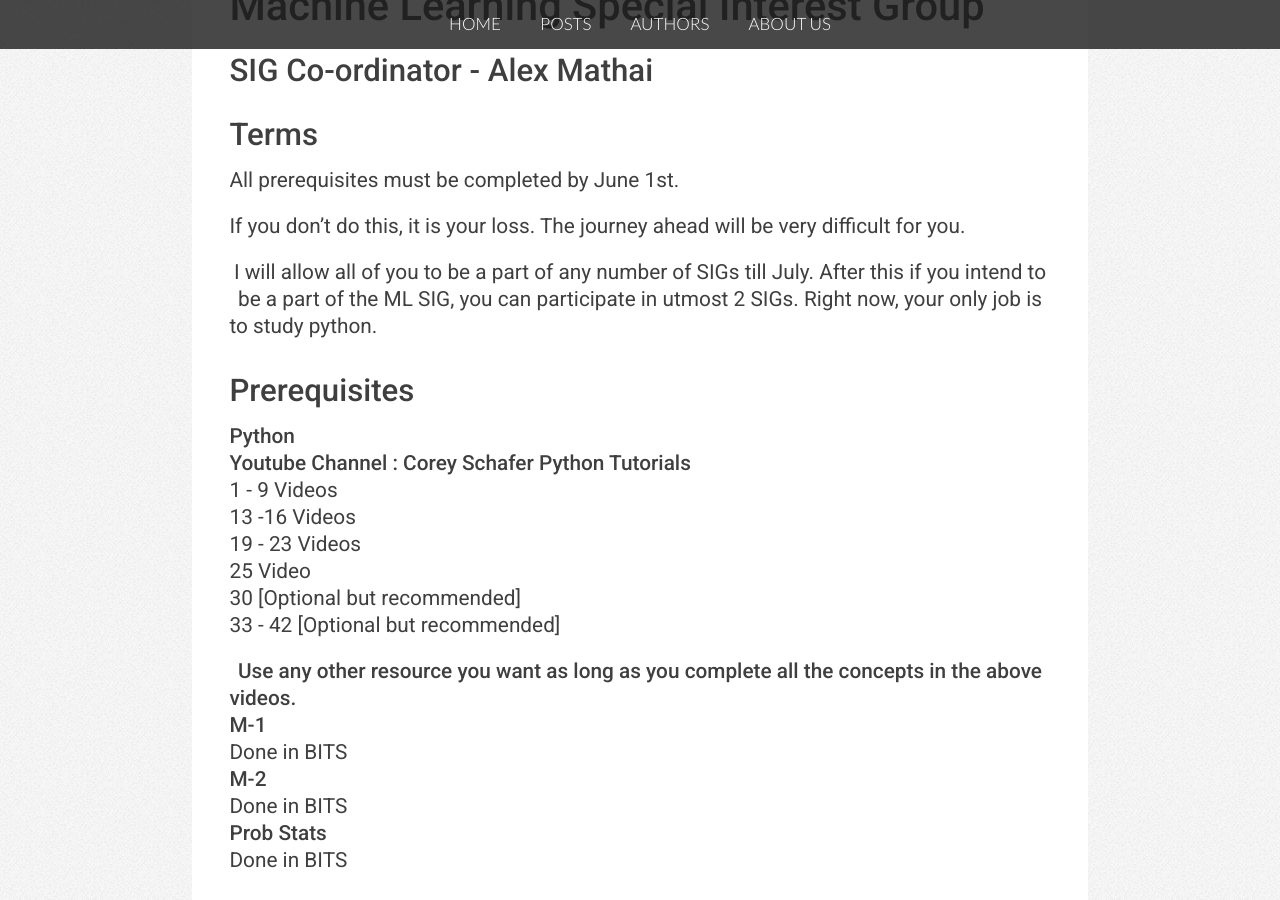
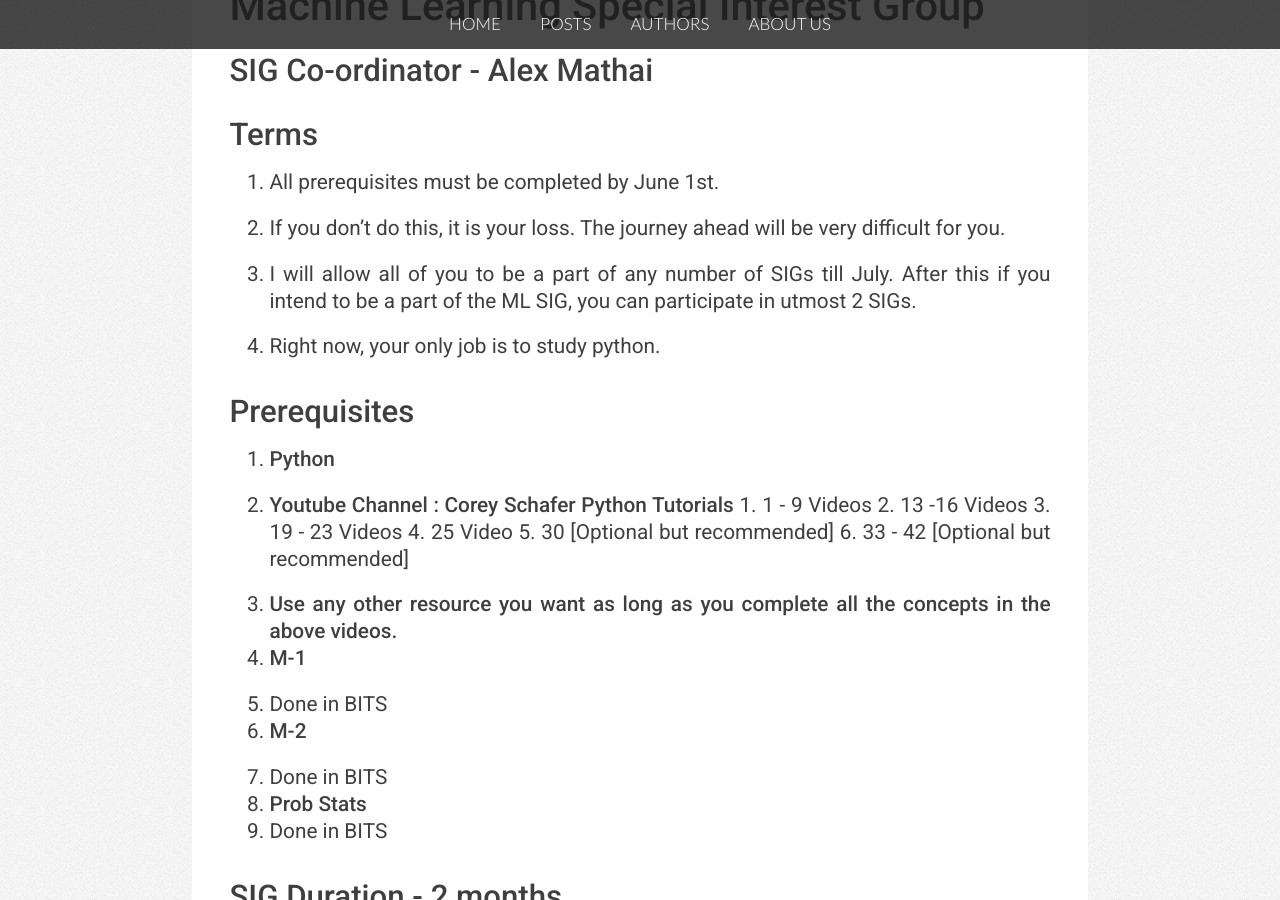
Before and after one commit to bitsacm/bitsacm.github.io, a Jekyll site: the page built from _posts/2018-05-16-Beginning-Machine-Learning.md, in a window 1280 px wide and 900 px high, scrolled down 504 px. Built offline with Jekyll 4.4.1, drawn with Linux system fonts in a browser that asks for light colours; nearby versions of some CDN libraries.

Commit message:
Update 2018-05-16-Beginning-Machine-Learning.md

```diff
--- a/_posts/2018-05-16-Beginning-Machine-Learning.md
+++ b/_posts/2018-05-16-Beginning-Machine-Learning.md
@@ -11,52 +11,53 @@ desc: An introduction to what is needed for Machine Learning
 ## SIG Co-ordinator - Alex Mathai
 
 ## Terms
-- All prerequisites must be completed by June 1st.
+1. All prerequisites must be completed by June 1st.
 
-- If you don’t do this, it is your loss. The journey ahead will be very difficult for you.
+2. If you don’t do this, it is your loss. The journey ahead will be very difficult for you.
 
-- I will allow all of you to be a part of any number of SIGs till July.  After this if you intend to be a part of the ML SIG, you can participate in utmost 2 SIGs.
-Right now, your only job is to study python.
+3. I will allow all of you to be a part of any number of SIGs till July.  After this if you intend to be a part of the ML SIG, you can participate in utmost 2 SIGs.
+
+4. Right now, your only job is to study python.
 
 ## Prerequisites
--  **Python**
+1.  **Python**
 
-  - **Youtube Channel : Corey Schafer Python Tutorials**
-    - 1 - 9 Videos
-    - 13 -16 Videos
-    - 19 - 23 Videos
-    - 25 Video
-    - 30 [Optional but recommended]
-    - 33 - 42  [Optional but recommended]
+  1. **Youtube Channel : Corey Schafer Python Tutorials**
+    1. 1 - 9 Videos
+    2. 13 -16 Videos
+    3. 19 - 23 Videos
+    4. 25 Video
+    5. 30 [Optional but recommended]
+    6. 33 - 42  [Optional but recommended]
 
-  - **Use any other resource you want as long as you complete all the concepts in the above videos.**
+  2. **Use any other resource you want as long as you complete all the concepts in the above videos.**
 
-- **M-1**
-  - Done in BITS
+2. **M-1**
+  1. Done in BITS
 
-- **M-2**
-  - Done in BITS
+3. **M-2**
+  1. Done in BITS
 
-- **Prob Stats**
-  - Done in BITS
+4. **Prob Stats**
+  1. Done in BITS
 
 ## SIG Duration - 2 months
 
 ## Benefits of the SIG
-- Get you to a level where you can start teaching yourself concepts of Deep Learning and Machine Learning.
+1. Get you to a level where you can start teaching yourself concepts of Deep Learning and Machine Learning.
 
-- You will be implementing 1 or 2 projects during the summer in this SIG to give you practical exposure.
+2. You will be implementing 1 or 2 projects during the summer in this SIG to give you practical exposure.
 
-- Will help you to get exposure to projects that are being implemented for industries and other competitions.  (Look Below)
+3. Will help you to get exposure to projects that are being implemented for industries and other competitions.  (Look Below)
 
 
 ## Post SIG Goals
 
 ### Project : Unsupervised Human Action Recognition
-- This is a part of a 2 crore project for a surveillance company in Mumbai.  This project will be very difficult, and very less research is currently available .  Hence all that we will be doing will be state of the art.  This is will be extremely fun because we will essentially be breaking into new domains of surveillance.  Anything that we do, will be absolutely original and has most probably never been tried before.
+1. This is a part of a 2 crore project for a surveillance company in Mumbai.  This project will be very difficult, and very less research is currently available .  Hence all that we will be doing will be state of the art.  This is will be extremely fun because we will essentially be breaking into new domains of surveillance.  Anything that we do, will be absolutely original and has most probably never been tried before.
 
 ### Project : FIRE 2018 NLP Task
-- FIRE (Forum for Information Retrieval Evaluation) is holding a competition this year among all major institutes like IIIT Hyderabad, BITS Pilani and some IITs.  I will involve you in this competition, this will make you proficient in implementing recurrent neural networks,data pre-processing,glove model and many other natural language related concepts.
+1. FIRE (Forum for Information Retrieval Evaluation) is holding a competition this year among all major institutes like IIIT Hyderabad, BITS Pilani and some IITs.  I will involve you in this competition, this will make you proficient in implementing recurrent neural networks,data pre-processing,glove model and many other natural language related concepts.
 
 ### First Sem Hackathon
-- I will be choosing between 1 to 2 of you to accompany me in my team for an off-campus Hackathon.  This will provide you with enough exposure to how teams work, what’s essential to have in a team, how to strategize and so on...
+1. I will be choosing between 1 to 2 of you to accompany me in my team for an off-campus Hackathon.  This will provide you with enough exposure to how teams work, what’s essential to have in a team, how to strategize and so on...
```
